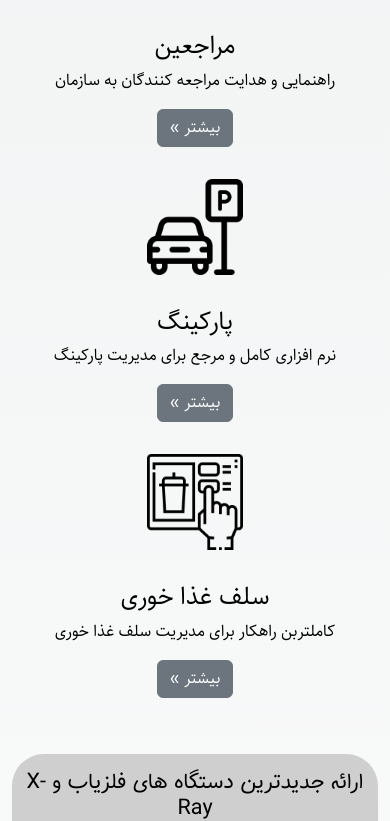
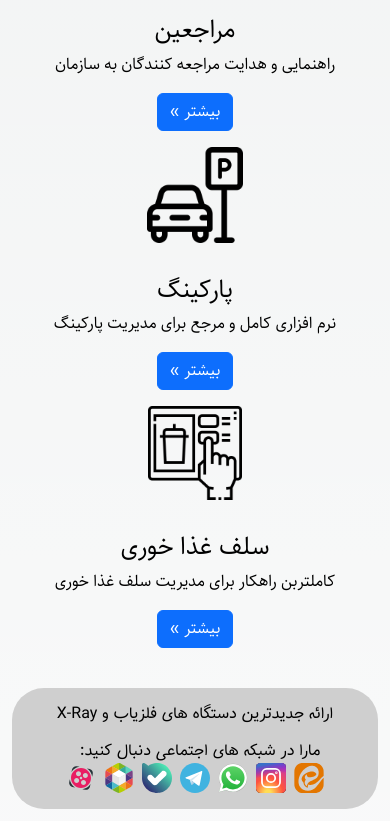
Before and after one commit to ali-khosravani/nextjs, a Next.js app: page / in a window 390 px wide. Shown: the part 4534-5355 px from the top of the page. Built offline with nearby package versions, Linux system fonts and the light colour scheme.

Commit message:
Improved Performance

```diff
--- a/app/components/layout/Footer/Footer1.tsx
+++ b/app/components/layout/Footer/Footer1.tsx
@@ -1,4 +1,5 @@
 import React from 'react'
+import MoreButton from '@/com/ui/Buttons/MoreButton'
 
 
 const Footer1 = () => {
@@ -9,29 +10,29 @@ const Footer1 = () => {
                     <img src={"icons/Footer1/Attendance.png"} alt='Home' width={96} height={96} className="m-3" />
 
                     <h2 className="fw-normal SocialMedia-font pt-3">کنترل تردد</h2>
-                    <p className="SocialMedia-Para">راهکاری جامع برای کنترل تردد در سازمان شما</p>
-                    <p className="SocialMedia-Button"><a className="btn btn-secondary" href="/">بیشتر &raquo;</a></p>
+                    <p>راهکاری جامع برای کنترل تردد در سازمان شما</p>
+                    <MoreButton/>
                 </div>
                 <div className="col-lg-3 col-md-6">
                     <img src={"icons/Footer1/Visitor.png"} alt='Home' width={96} height={96} className="m-3" />
 
                     <h2 className="fw-normal SocialMedia-font pt-3">مراجعین</h2>
-                    <p className="SocialMedia-Para">راهنمایی و هدایت مراجعه کنندگان به سازمان</p>
-                    <p className="SocialMedia-Button"><a className="btn btn-secondary" href="/">بیشتر &raquo;</a></p>
+                    <p>راهنمایی و هدایت مراجعه کنندگان به سازمان</p>
+                    <MoreButton/>
                 </div>
                 <div className="col-lg-3 col-md-6">
                     <img src={"icons/Footer1/Parking.png"} alt='Home' width={96} height={96} className="m-3" />
 
                     <h2 className="fw-normal SocialMedia-font pt-3">پارکینگ</h2>
-                    <p className="SocialMedia-Para">نرم افزاری کامل و مرجع برای مدیریت پارکینگ</p>
-                    <p className="SocialMedia-Button"><a className="btn btn-secondary" href="/">بیشتر &raquo;</a></p>
+                    <p>نرم افزاری کامل و مرجع برای مدیریت پارکینگ</p>
+                    <MoreButton/>
                 </div>
                 <div className="col-lg-3 col-md-6">
-                    <img src={"icons/Footer1/SelfService.png"} alt='Home' width={96} height={96} className="m-3" />
+                    <img src={"icons/Footer1/SelfService.png"} alt='Home' width={94} height={94} className="m-3" />
 
                     <h2 className="fw-normal SocialMedia-font pt-3">سلف غذا خوری</h2>
-                    <p className="SocialMedia-Para">کاملتربن راهکار برای مدیریت سلف غذا خوری</p>
-                    <p className="SocialMedia-Button"><a className="btn btn-secondary " href="/">بیشتر &raquo;</a></p>
+                    <p>کاملتربن راهکار برای مدیریت سلف غذا خوری</p>
+                    <MoreButton/>
                 </div>
             </div>
 
--- a/app/components/layout/Footer/Footer2.tsx
+++ b/app/components/layout/Footer/Footer2.tsx
@@ -10,7 +10,7 @@ const Footer2 = () => {
                 <div className="container py-3 social-box rounded-5">
                     <div className="row justify-content-center justify-content-xl-around">
                         <div className="col-auto">
-                            <h4 className='mb-0'>ارائه جدیدترین دستگاه های فلزیاب و X-Ray</h4>
+                            <h4 className='mb-0 h4-font-size'>ارائه جدیدترین دستگاه های فلزیاب و X-Ray</h4>
                         </div>
                         <div className="col-auto mt-3 mt-xl-0">
                             <div className="social-box-ul">
--- a/app/components/layout/Footer/Styled.css
+++ b/app/components/layout/Footer/Styled.css
@@ -11,3 +11,9 @@
     font-family: Tanha;
     margin-left: 10px;
 }
+
+@media (max-width: 462px) {
+    .h4-font-size{
+        font-size: 1em;
+    }
+}
--- a/app/components/slider/Slider.tsx
+++ b/app/components/slider/Slider.tsx
@@ -3,6 +3,7 @@ import React from 'react'
 import { useState } from "react";
 import  Slide  from './json';
 import { Carousel } from "react-bootstrap";
+import MoreButton from '../ui/Buttons/MoreButton';
 
 export const Slider = () => {
 
@@ -15,11 +16,11 @@ export const Slider = () => {
             <Carousel activeIndex={index} onSelect={handleSelect}>
                 {Slide.items.map((item) => (
                     <Carousel.Item key={item.id} className={'h-100 w-100'} interval={10000}>
-                        <img src={item.imageUrl} alt="New Slide" />
+                        <img src={item.imageUrl} alt="New Slide" className='img-fluid' />
                         <Carousel.Caption className={'text-center'}>
                             <h3>{item.title}</h3>
                             <p>{item.body}</p>
-                            <button className="btn btn-info">بیشتر</button>
+                            <MoreButton/>
                         </Carousel.Caption>
                     </Carousel.Item>
                 ))}
--- /dev/null
+++ b/app/components/ui/Buttons/MoreButton.tsx
@@ -0,0 +1,9 @@
+import React from 'react'
+
+export default function MoreButton() {
+    return (
+        <>
+            <button className='btn btn-primary'>بیشتر &raquo;</button>
+        </>
+    )
+}
--- a/app/styles/bootstrapBreakpoints.css
+++ b/app/styles/bootstrapBreakpoints.css
@@ -16,9 +16,6 @@
 
 
 
-
-
-
 @media (max-width: 575.98px) {  }
 
 
--- /dev/null
+++ b/pages/_app.tsx
@@ -0,0 +1,4 @@
+function MyApp({ Component, pageProps }:any) {
+    return <Component {...pageProps}/>
+}
+export default MyApp
```
